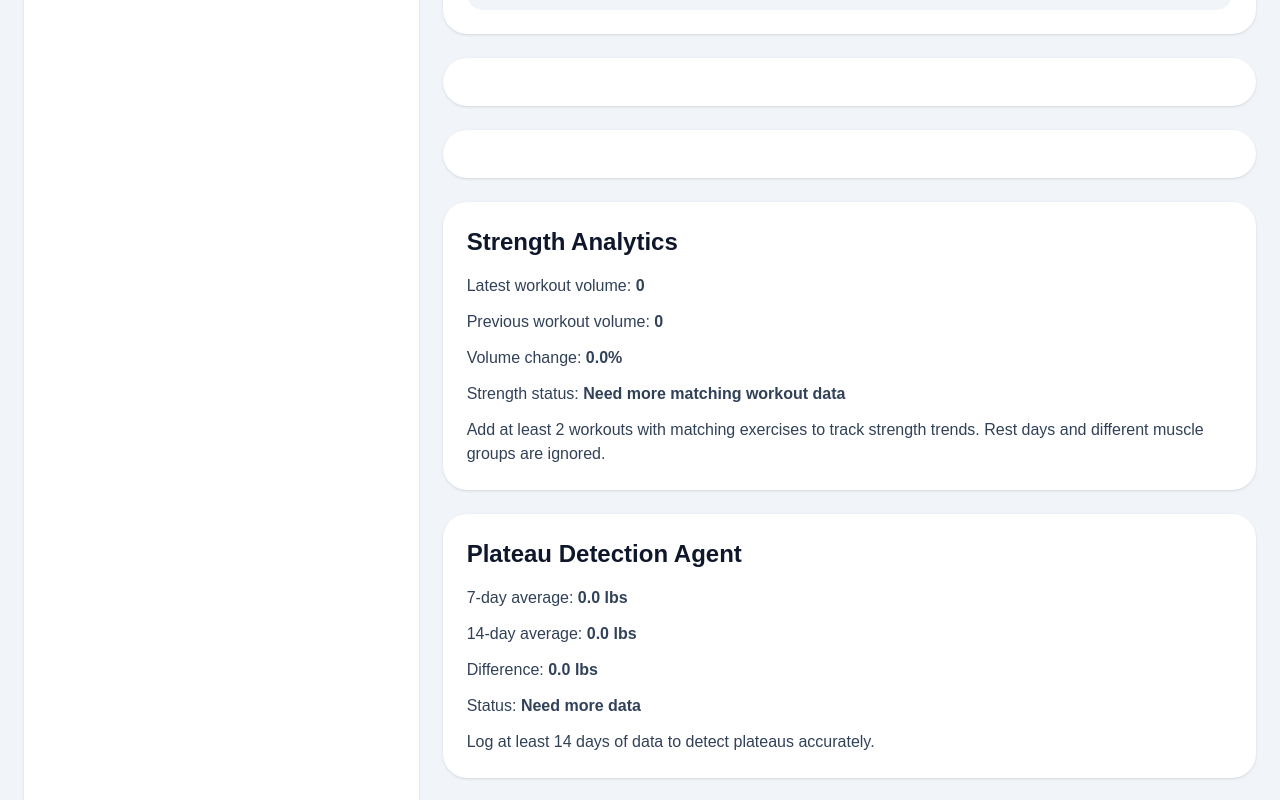
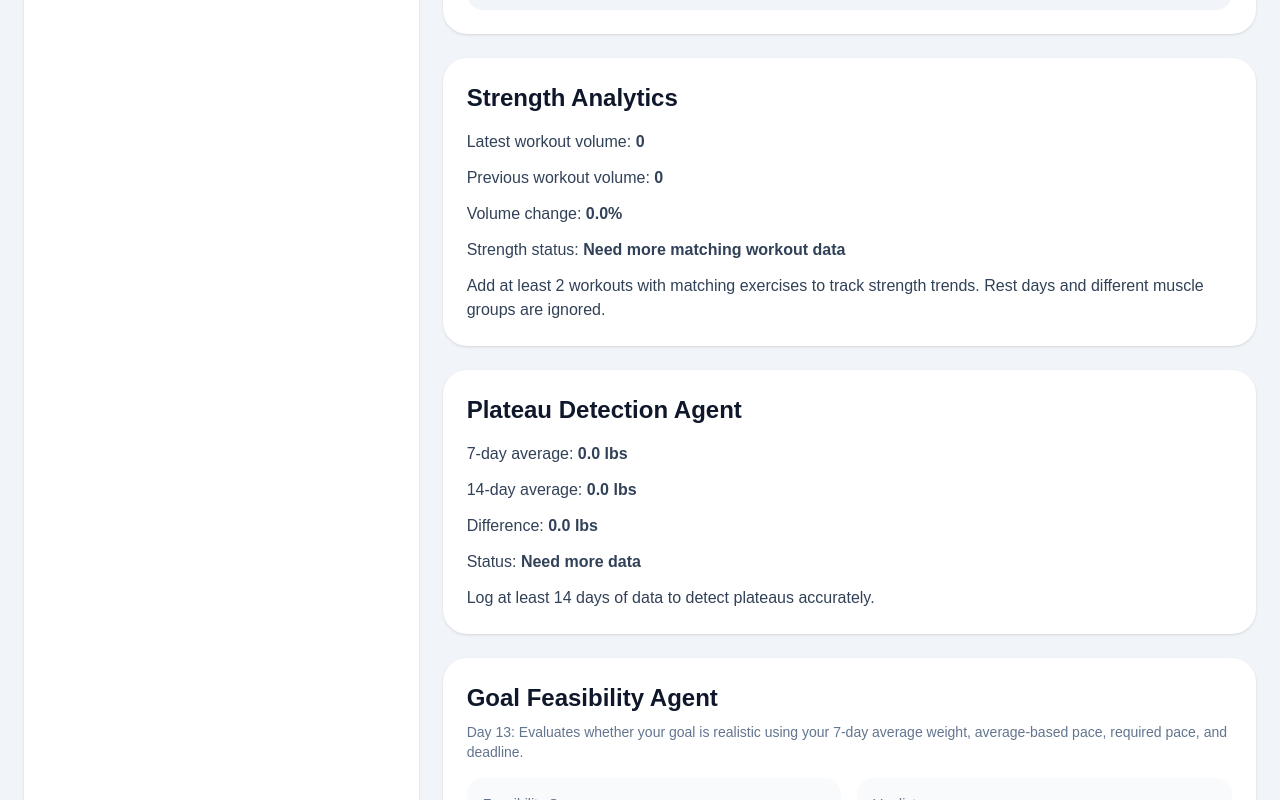
Before and after one commit to ayushs36/fitcheck-ai, a Next.js app: page / in a window 1280 px wide. Shown: the part 2520-3320 px from the top of the page. Built offline with nearby package versions, Linux system fonts and the light colour scheme.

Commit message:
Complete Day 28 UI cleanup and DailyLogCard extraction

```diff
--- a/app/page.tsx
+++ b/app/page.tsx
@@ -1407,13 +1407,6 @@ async function generateGoalStrategy() {
 />
 
             <section className="rounded-3xl bg-white p-6 shadow-sm">
-
-            </section>
-
-            <section className="rounded-3xl bg-white p-6 shadow-sm">
-            </section>
-
-            <section className="rounded-3xl bg-white p-6 shadow-sm">
               <h2 className="text-2xl font-semibold">Strength Analytics</h2>
 
               <div className="mt-4 space-y-3 text-slate-700">
@@ -1568,13 +1561,6 @@ async function generateGoalStrategy() {
               <p className="mt-3 text-slate-700">{recommendation}</p>
             </section>
 
-            <section className="grid gap-6 md:grid-cols-2">
-
-
-              <section className="rounded-3xl bg-white p-6 shadow-sm">
-              </section>
-            </section>
-
             <section className="rounded-3xl bg-white p-6 shadow-sm">
               <h2 className="text-2xl font-semibold">Recent Logs</h2>
 
```
